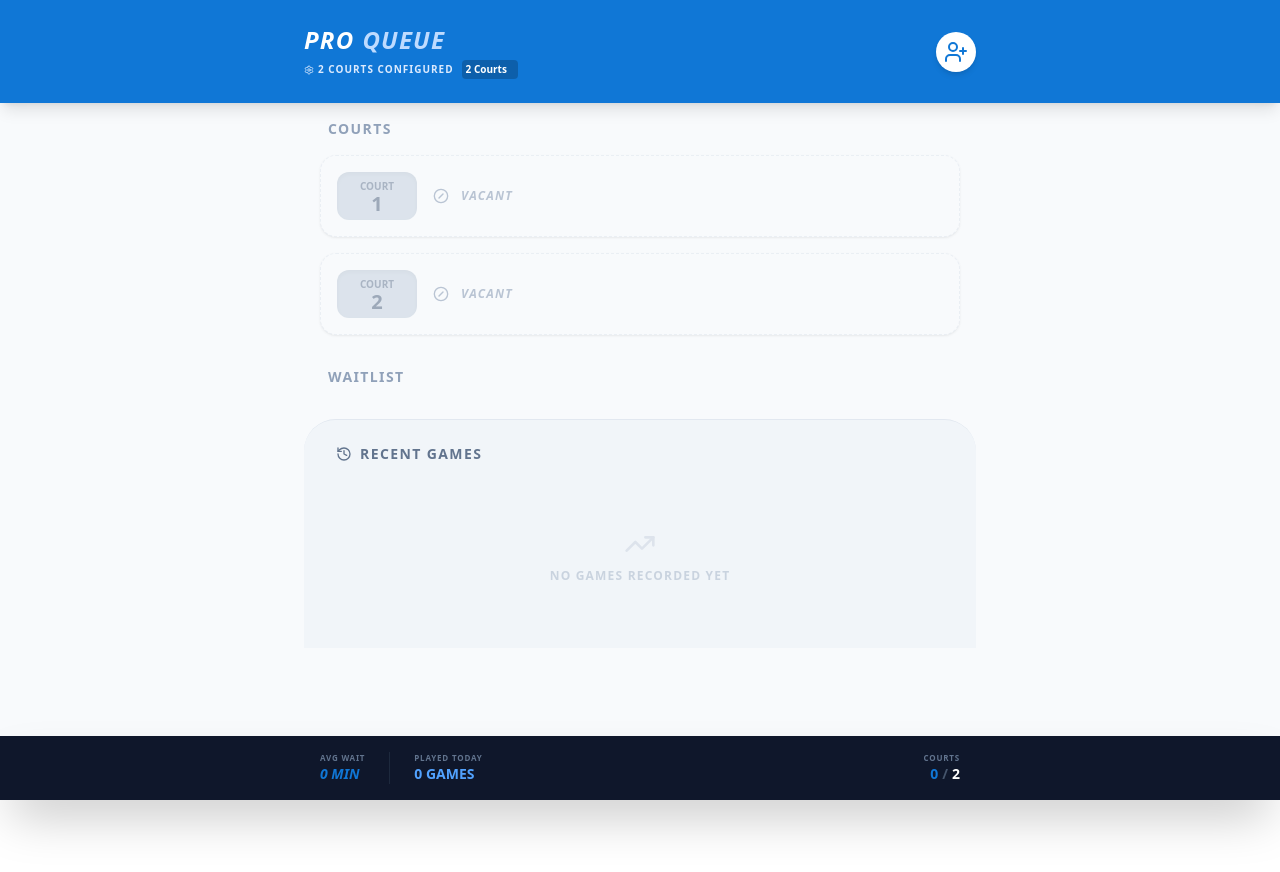
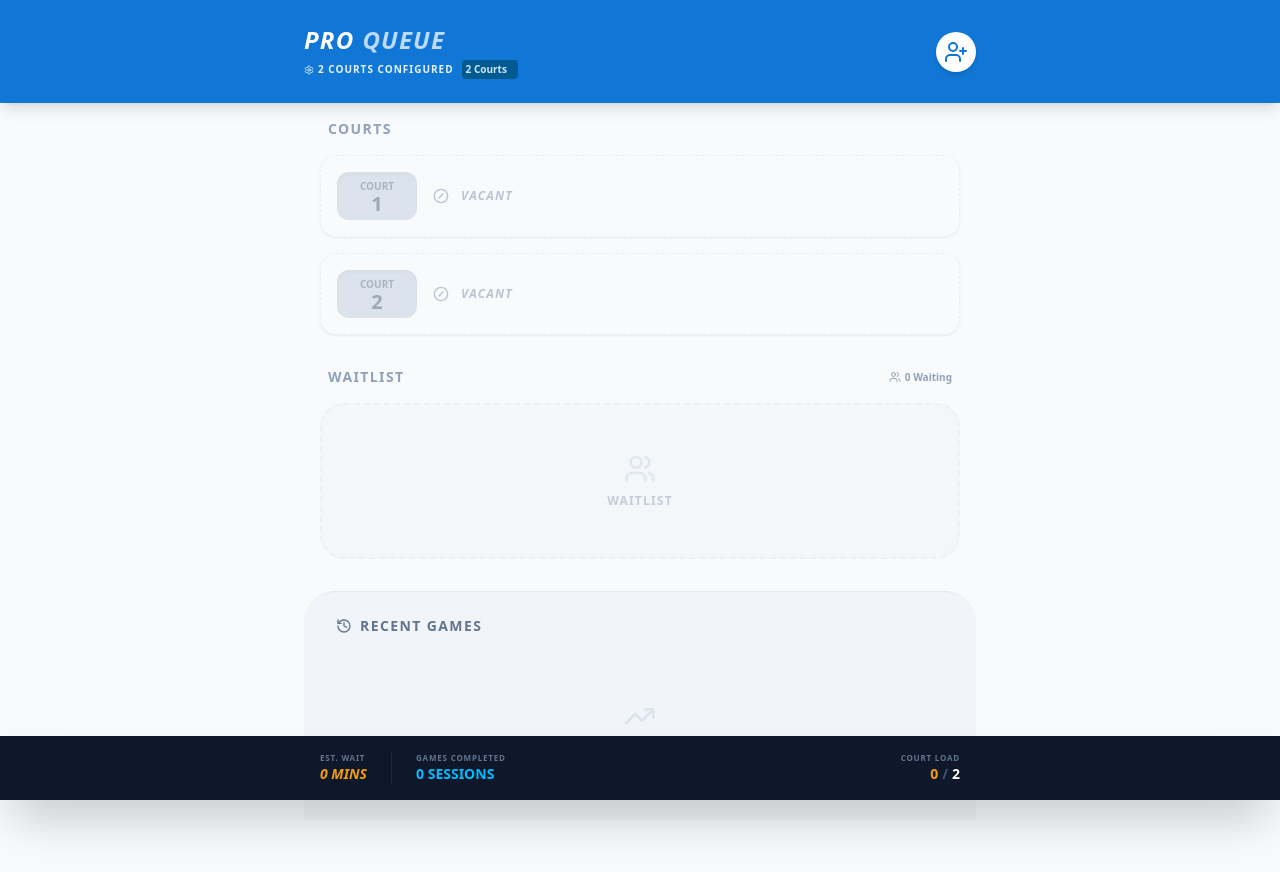
Before and after one commit to rekesan/pro-queue, a React (Vite) app: page / in a window 1280 px wide. Shown: the top 872 px of the page. Before the commit the page ends 800 px from the top, so only its background shows below. Built offline with nearby package versions, Linux system fonts and the light colour scheme.

Commit message:
apply theme

```diff
--- a/src/App.tsx
+++ b/src/App.tsx
@@ -101,6 +101,8 @@ const App = () => {
     }
     return groups;
   })();
+
+  const waitingCount = queue.filter(p => p.status === 'waiting').length;
 
   // --- Actions ---
   const addToQueue = (e: React.FormEvent) => {
@@ -244,17 +246,17 @@ const App = () => {
             <h1 className="text-2xl font-black italic tracking-wider flex items-center gap-2">
               PRO<span className="text-blue-200">QUEUE</span>
             </h1>
-            <div className="flex items-center gap-2 mt-1">
-              <label className="text-[10px] font-bold uppercase tracking-widest text-blue-100 flex items-center gap-1">
+            <div className="flex items-center gap-2 mt-1 opacity-90">
+              <label className="text-[10px] font-bold uppercase tracking-widest flex items-center gap-1">
                 <Settings size={10} /> {courtCount} Courts Configured
               </label>
               <select
                 value={courtCount}
                 onChange={(e) => setCourtCount(Number(e.target.value))}
-                className="bg-black/20 hover:bg-black/30 text-[10px] border-none rounded px-1 py-0.5 outline-none font-bold cursor-pointer appearance-none transition-colors"
+                className="bg-sky-800 text-[10px] border-none rounded px-1 py-0.5 outline-none font-bold cursor-pointer appearance-none text-sky-100"
               >
                 {[1, 2, 3, 4, 5, 6, 8, 10].map((n) => (
-                  <option key={n} value={n} className="bg-slate-900 text-white">
+                  <option key={n} value={n}>
                     {n} Courts
                   </option>
                 ))}
@@ -300,6 +302,7 @@ const App = () => {
           onStartGroup={startGroup}
           onRemoveItem={removeItem}
           playersPerGame={PLAYERS_PER_GAME}
+          waitingCount={waitingCount}
         />
 
         <GameHistory
@@ -313,31 +316,31 @@ const App = () => {
           <div className="flex gap-6">
             <div className="text-left">
               <p className="text-[8px] font-black text-slate-500 uppercase tracking-widest">
-                Avg Wait
+                Est. Wait
               </p>
-              <p className="text-sm font-black text-primary italic">
+              <p className="text-sm font-black italic text-accent">
                 {groupedWaitlist.length > 0
                   ? getWaitTimeForGroup(groupedWaitlist.length - 1)
                   : 0}{" "}
-                MIN
+                MINS
               </p>
             </div>
-            <div className="w-[1px] h-8 bg-slate-800 self-center"></div>
+            <div className="w-px h-8 bg-slate-800 self-center"></div>
             <div className="text-left">
               <p className="text-[8px] font-black text-slate-500 uppercase tracking-widest">
-                Played Today
+                Games Completed
               </p>
-              <p className="text-sm font-black text-blue-400">
-                {history.length} GAMES
+              <p className="text-sm font-black text-sky-400">
+                {history.length} SESSIONS
               </p>
             </div>
           </div>
           <div className="text-right">
             <p className="text-[8px] font-black text-slate-500 uppercase tracking-widest">
-              Courts
+              Court Load
             </p>
             <p className="text-sm font-black">
-              <span className="text-primary">{occupiedCount}</span>
+              <span className="text-accent">{occupiedCount}</span>
               <span className="text-slate-600 mx-1">/</span>
               {courtCount}
             </p>
--- a/src/components/AddPlayerForm.tsx
+++ b/src/components/AddPlayerForm.tsx
@@ -19,16 +19,16 @@ export const AddPlayerForm = ({
   onLoadMock,
 }: AddPlayerFormProps) => {
   return (
-    <div className="bg-white rounded-2xl shadow-xl p-6 border-2 border-primary/50 animate-in fade-in zoom-in duration-200">
+    <div className="bg-white rounded-2xl shadow-xl p-6 border-2 border-primary animate-in fade-in zoom-in duration-200">
       <div className="flex justify-between items-center mb-4">
         <h2 className="text-lg font-bold flex items-center gap-2 text-slate-800">
-          <Plus className="text-primary" /> Join Hopper
+          <Plus className="text-primary" /> Register Player
         </h2>
         <button
           onClick={onLoadMock}
           className="text-[10px] font-black text-slate-400 border border-slate-200 px-2 py-1 rounded hover:bg-slate-50 flex items-center gap-1 uppercase"
         >
-          <Database size={10} /> Load 15 Pro Players
+          <Database size={10} /> Demo Mode
         </button>
       </div>
       <form onSubmit={onSubmit} className="space-y-4">
@@ -47,7 +47,7 @@ export const AddPlayerForm = ({
               onClick={() => setLevel(l)}
               className={`py-2 rounded-lg text-sm font-bold border-2 transition-all ${
                 level === l
-                  ? "border-primary bg-primary/10 text-primary"
+                  ? "bg-primary-light border-primary text-primary-dark"
                   : "border-slate-200 text-slate-400"
               }`}
             >
@@ -55,8 +55,8 @@ export const AddPlayerForm = ({
             </button>
           ))}
         </div>
-        <button className="w-full bg-primary text-white py-4 rounded-xl font-black text-lg shadow-lg hover:bg-primary/90 transition-colors">
-          ADD TO HOPPER
+        <button className="w-full bg-primary text-white py-4 rounded-xl font-black text-lg shadow-lg hover:brightness-110 transition-all">
+          JOIN THE HOPPER
         </button>
       </form>
     </div>
--- a/src/components/Waitlist.tsx
+++ b/src/components/Waitlist.tsx
@@ -1,5 +1,5 @@
 import type { Player } from "../types";
-import { Lock, Shuffle, Trash2 } from "lucide-react";
+import { Lock, Shuffle, Trash2, Users } from "lucide-react";
 
 interface WaitlistProps {
   groupedWaitlist: Player[][];
@@ -8,6 +8,7 @@ interface WaitlistProps {
   onStartGroup: (playerIds: string[]) => void;
   onRemoveItem: (id: string) => void;
   playersPerGame: number;
+  waitingCount: number;
 }
 
 export const Waitlist = ({
@@ -17,41 +18,45 @@ export const Waitlist = ({
   onStartGroup,
   onRemoveItem,
   playersPerGame,
+  waitingCount,
 }: WaitlistProps) => {
   return (
     <section>
-      <h2 className="text-sm font-black text-slate-400 uppercase tracking-widest mb-4 px-2">
-        Waitlist
-      </h2>
+      <div className="flex justify-between items-center mb-4 px-2">
+        <h2 className="text-sm font-black text-slate-400 uppercase tracking-widest">
+          Waitlist
+        </h2>
+        <div className="flex items-center gap-1 text-[10px] font-bold text-slate-400">
+          <Users size={12} /> {waitingCount} Waiting
+        </div>
+      </div>
       <div className="space-y-6">
         {groupedWaitlist.map((group, gIdx) => (
           <div
             key={gIdx}
             className={`relative p-4 rounded-2xl border-2 transition-all ${
               group.length === playersPerGame
-                ? "bg-white border-primary/20 shadow-md"
+                ? "bg-white shadow-md border-primary-light"
                 : "bg-slate-50 border-dashed border-slate-200"
             }`}
           >
             <div className="flex justify-between items-center mb-4">
               <div className="flex items-center gap-2">
                 <span
-                  className={`w-6 h-6 rounded-full flex items-center justify-center text-[10px] font-black ${
-                    group.length === playersPerGame
-                      ? "bg-primary text-white"
-                      : "bg-slate-300 text-white"
+                  className={`w-6 h-6 rounded-full flex items-center justify-center text-[10px] font-black text-white ${
+                    group.length === playersPerGame ? "bg-primary" : "bg-slate-300"
                   }`}
                 >
                   {gIdx + 1}
                 </span>
                 <span className="text-xs font-bold text-slate-500 uppercase tracking-tight flex items-center gap-1">
                   {gIdx === 0 && group.length === playersPerGame ? (
-                    <span className="text-primary flex items-center gap-1">
-                      <Lock size={10} /> Stacked
+                    <span className="text-primary-dark flex items-center gap-1">
+                      <Lock size={10} /> Ready to Play
                     </span>
                   ) : group.length === playersPerGame ? (
-                    <span className="text-primary/70 flex items-center gap-1">
-                      <Shuffle size={10} /> Mixed Pairings
+                    <span className="text-blue-500 flex items-center gap-1">
+                      <Shuffle size={10} /> Next Up
                     </span>
                   ) : (
                     `Waiting (${group.length}/${playersPerGame})`
@@ -62,13 +67,13 @@ export const Waitlist = ({
                 <button
                   onClick={() => onStartGroup(group.map((p) => p.id))}
                   disabled={occupiedCount >= courtCount}
-                  className={`px-4 py-1.5 rounded-lg font-black text-xs transition-all ${
+                  className={`px-4 py-1.5 rounded-lg font-black text-xs transition-all shadow-sm ${
                     occupiedCount >= courtCount
-                      ? "bg-slate-100 text-slate-400 cursor-not-allowed"
-                      : "bg-primary text-white hover:bg-primary/90"
+                      ? "bg-slate-100 text-slate-400 cursor-not-allowed border-none"
+                      : "bg-accent text-white hover:brightness-110"
                   }`}
                 >
-                  {occupiedCount >= courtCount ? "FULL" : "START"}
+                  {occupiedCount >= courtCount ? "FULL" : "PLAY"}
                 </button>
               )}
             </div>
@@ -80,7 +85,7 @@ export const Waitlist = ({
                 >
                   <span className="font-bold text-sm text-slate-700">
                     {player.name}{" "}
-                    <span className="text-[10px] text-slate-300 ml-2">
+                    <span className="text-[10px] text-slate-300 ml-2 uppercase tracking-tighter">
                       {player.level}
                     </span>
                   </span>
@@ -95,6 +100,14 @@ export const Waitlist = ({
             </div>
           </div>
         ))}
+        {waitingCount === 0 && (
+          <div className="text-center py-12 bg-slate-100 border-2 border-dashed border-slate-200 rounded-3xl opacity-50">
+            <Users size={32} className="mx-auto mb-2 text-slate-300" />
+            <p className="text-xs font-bold uppercase tracking-widest text-slate-400">
+              Waitlist
+            </p>
+          </div>
+        )}
       </div>
     </section>
   );
--- a/src/index.css
+++ b/src/index.css
@@ -2,6 +2,9 @@
 
 @theme {
   --color-primary: #1077d6;
+  --color-primary-light: #e7f1fb;
+  --color-primary-dark: #0b569c;
+  --color-accent: #f59e0b;
 }
 
 @layer base {
```
